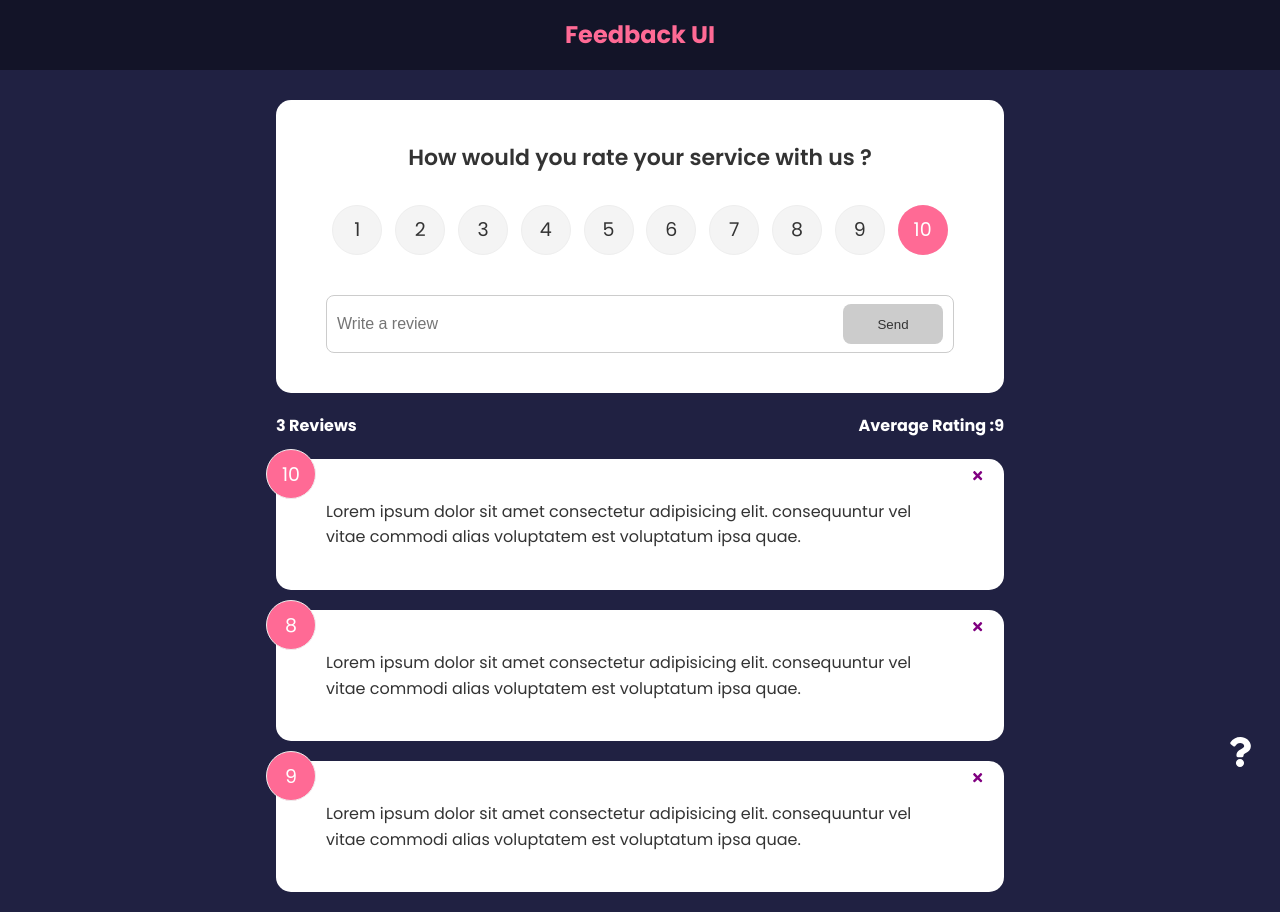
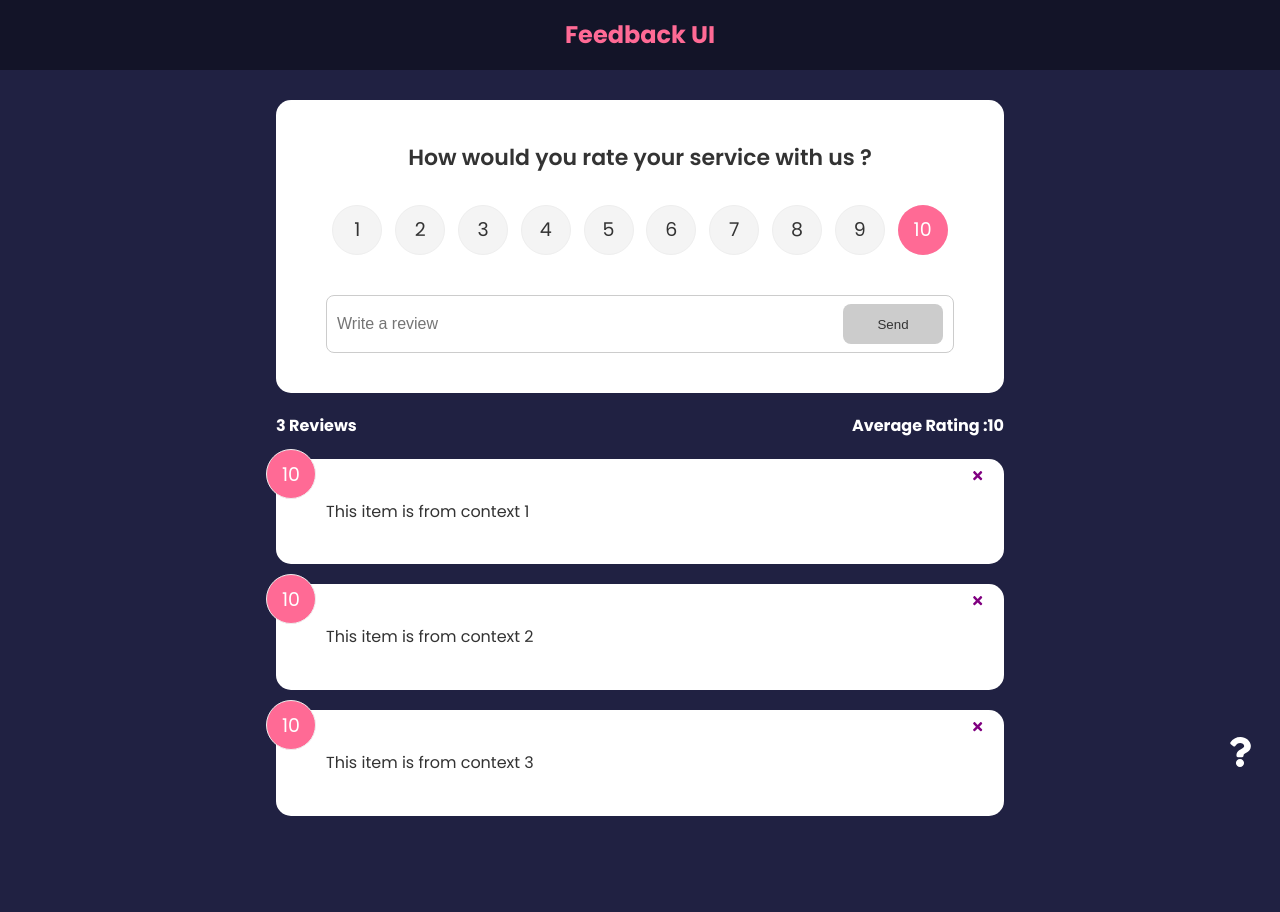
Before and after one commit to ahmetenesbahar/feedback-app, a React (Create React App) app: page / in a window 1280 px wide. After the commit the page ends 836 px from the top, so only its background shows below. Built offline with nearby package versions, Linux system fonts and the light colour scheme.

Commit message:
implementing context

```diff
--- a/src/App.js
+++ b/src/App.js
@@ -1,9 +1,6 @@
-import { useState } from "react";
-import { v4 as uuidv4 } from "uuid";
 import { BrowserRouter as Router, Route, Routes } from "react-router-dom";
 import React from "react";
 import Header from "./components/Header";
-import FeedbackData from "./data/FeedbackData";
 import FeedbackList from "./components/FeedbackList";
 import FeedbackStats from "./components/FeedbackStats";
 import FeedbackForm from "./components/FeedbackForm";
@@ -11,7 +8,6 @@ import AboutIconLink from "./components/shared/AboutIconLink";
 import AboutPage from "./pages/AboutPage";
 import { FeedbackProvider } from "./components/context/FeedbackContext";
 function App() {
-  const [feedback, setFeedback] = useState([...FeedbackData]);
   // const handleOnClick = () => {
   //   let max = 1;
   //   feedback.forEach((item) => {
@@ -28,16 +24,7 @@ function App() {
   //   setFeedback([...feedback, newElement]);
   //   console.log(newElement);
   // };
-  const deleteFeedback = (id) => {
-    if (window.confirm("Are you sure you want to delete this feedback?")) {
-      setFeedback(feedback.filter((item) => item.id !== id));
-    }
-  };
-  const addFeedback = (newFeedback) => {
-    //Peki ben burda id generatle leyip vermek istesem nasıl yapardım ?
-    newFeedback.id = uuidv4();
-    setFeedback([newFeedback, ...feedback]);
-  };
+
   return (
     <FeedbackProvider>
       <Router>
@@ -49,12 +36,9 @@ function App() {
               path="/"
               element={
                 <>
-                  <FeedbackForm handleAdd={addFeedback} />
-                  <FeedbackStats feedback={feedback} />
-                  <FeedbackList
-                    feedback={feedback}
-                    handleDelete={deleteFeedback}
-                  />
+                  <FeedbackForm />
+                  <FeedbackStats />
+                  <FeedbackList />
                 </>
               }
             />
--- a/src/components/FeedbackForm.jsx
+++ b/src/components/FeedbackForm.jsx
@@ -1,14 +1,17 @@
 import React from "react";
-import { useState } from "react";
+import { useState, useContext } from "react";
 import RatingSelect from "./RatingSelect";
 import Card from "./shared/Card";
 import Button from "./shared/Button";
+import FeedbackContext from "./context/FeedbackContext";
 
-function FeedbackForm({ handleAdd }) {
+function FeedbackForm() {
   const [text, setText] = useState("");
   const [rating, setRating] = useState(10);
   const [btnDisabled, setBtnDisabled] = useState(true);
   const [message, setMessage] = useState("");
+
+  const { addFeedback } = useContext(FeedbackContext);
   const handleTextChange = (e) => {
     if (text === "") {
       setBtnDisabled(true);
@@ -30,7 +33,7 @@ function FeedbackForm({ handleAdd }) {
         text,
         rating,
       };
-      handleAdd(newFeedback);
+      addFeedback(newFeedback);
     }
   };
   return (
--- a/src/components/FeedbackItem.jsx
+++ b/src/components/FeedbackItem.jsx
@@ -1,9 +1,12 @@
 import React from "react";
+import { useContext } from "react";
 import { FaTimes } from "react-icons/fa";
 import PropTypes from "prop-types";
 import Card from "./shared/Card";
+import FeedbackContext from "./context/FeedbackContext";
 
-function FeedbackItem({ item, handleDelete }) {
+function FeedbackItem({ item }) {
+  const { deleteFeedback } = useContext(FeedbackContext);
   // const [rating, setRating] = useState(7);
   // const [text, setText] = useState("This is an example");
   // const handleClick = () => {
@@ -12,7 +15,7 @@ function FeedbackItem({ item, handleDelete }) {
   return (
     <Card>
       <div className="num-display">{item.rating}</div>
-      <button className="close" onClick={() => handleDelete(item.id)}>
+      <button className="close" onClick={() => deleteFeedback(item.id)}>
         <FaTimes color="purple" />
       </button>
       <div className="text-display">{item.text}</div>
--- a/src/components/FeedbackList.jsx
+++ b/src/components/FeedbackList.jsx
@@ -1,8 +1,10 @@
 import React from "react";
-import PropTypes from "prop-types";
+import { useContext } from "react";
 import FeedbackItem from "./FeedbackItem";
+import FeedbackContext from "./context/FeedbackContext";
 
-function FeedbackList({ feedback, handleDelete }) {
+function FeedbackList() {
+  const { feedback } = useContext(FeedbackContext);
   if (!feedback || feedback.length === 0) {
     return <div>No Feedback</div>;
   }
@@ -13,20 +15,11 @@ function FeedbackList({ feedback, handleDelete }) {
         <FeedbackItem
           key={item.id}
           item={item}
-          handleDelete={handleDelete} //Prop olarak fonksiyonun kendisni gönderiyoruz. FeedbackItem'da bu fonksiyonu çağırıyoruz.Ve içine parametre olarak item.id'yi gönderiyoruz.
+          // handleDelete={handleDelete} //Prop olarak fonksiyonun kendisni gönderiyoruz. FeedbackItem'da bu fonksiyonu çağırıyoruz.Ve içine parametre olarak item.id'yi gönderiyoruz.
         />
       ))}
     </div>
   );
 }
-FeedbackList.propTypes = {
-  feedback: PropTypes.arrayOf(
-    PropTypes.shape({
-      id: PropTypes.number.isRequired,
-      text: PropTypes.string.isRequired,
-      rating: PropTypes.number.isRequired,
-    })
-  ),
-};
 
 export default FeedbackList;
--- a/src/components/FeedbackStats.jsx
+++ b/src/components/FeedbackStats.jsx
@@ -1,7 +1,10 @@
 import React from "react";
+import { useContext } from "react";
 import PropTypes from "prop-types";
+import FeedbackContext from "./context/FeedbackContext";
 
-function FeedbackStats({ feedback }) {
+function FeedbackStats() {
+  const { feedback } = useContext(FeedbackContext);
   //Calculate average rating
   let average =
     feedback.reduce((acc, cur) => {
@@ -16,8 +19,4 @@ function FeedbackStats({ feedback }) {
   );
 }
 
-FeedbackStats.propTypes = {
-  feedback: PropTypes.array.isRequired,
-};
-
 export default FeedbackStats;
--- a/src/components/context/FeedbackContext.js
+++ b/src/components/context/FeedbackContext.js
@@ -1,3 +1,4 @@
+import { v4 as uuidv4 } from "uuid";
 import { createContext, useState } from "react";
 
 const FeedbackContext = createContext();
@@ -6,12 +7,32 @@ export const FeedbackProvider = ({ children }) => {
   const [feedback, setFeedback] = useState([
     {
       id: 1,
-      text: "This item is from context",
+      text: "This item is from context 1",
+      rating: 10,
+    },
+    {
+      id: 2,
+      text: "This item is from context 2",
+      rating: 10,
+    },
+    {
+      id: 3,
+      text: "This item is from context 3",
       rating: 10,
     },
   ]);
+  const addFeedback = (newFeedback) => {
+    //Peki ben burda id generatle leyip vermek istesem nasıl yapardım ?
+    newFeedback.id = uuidv4();
+    setFeedback([newFeedback, ...feedback]);
+  };
+  const deleteFeedback = (id) => {
+    if (window.confirm("Are you sure you want to delete this feedback?")) {
+      setFeedback(feedback.filter((item) => item.id !== id));
+    }
+  };
   return (
-    <FeedbackContext.Provider value={{ feedback }}>
+    <FeedbackContext.Provider value={{ feedback, deleteFeedback, addFeedback }}>
       {children}
     </FeedbackContext.Provider>
   );
```
